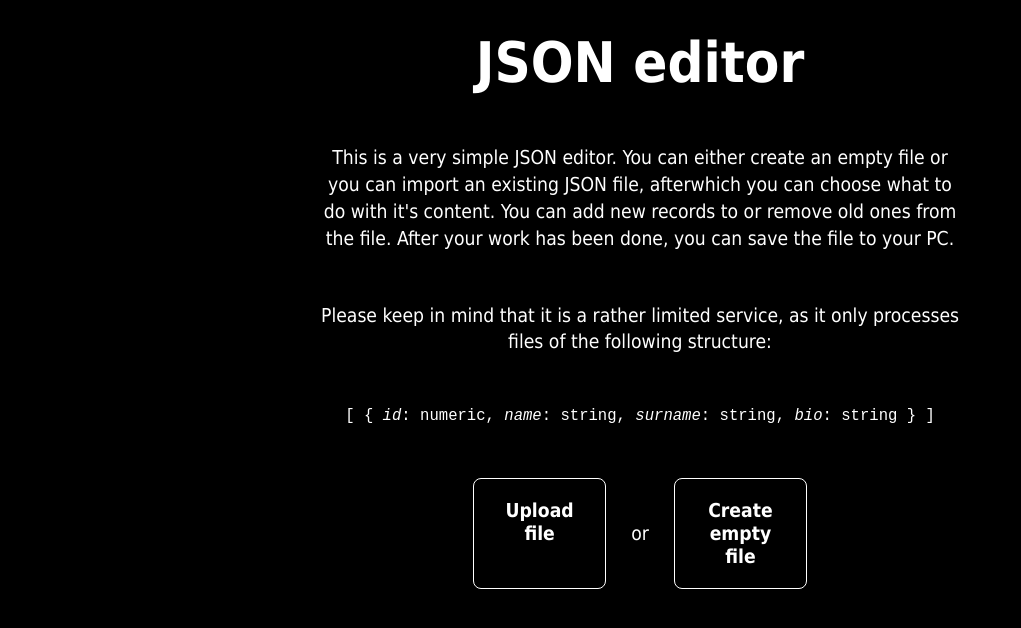
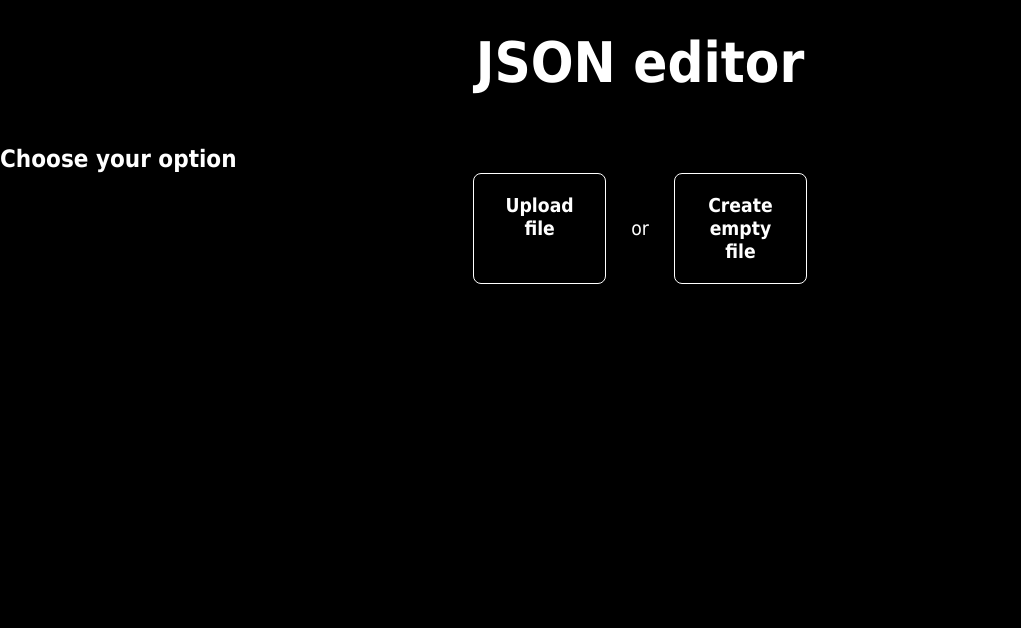
Before and after one commit to srysis/json_editor, a React (Create React App) app: page /create in a window 1280 px wide. Shown: the top 628 px of the page, without its empty margins (0-1021 px from the left). Built offline with nearby package versions, Linux system fonts and the light colour scheme.

Commit message:
changed 'intro_text' content: now all of the information about the app is inside the README file

```diff
--- a/src/pages/home.jsx
+++ b/src/pages/home.jsx
@@ -7,24 +7,7 @@ function Home() {
 	return(
 		<>
 			<div id="intro_text">
-				<p>
-					This is a very simple JSON editor.
-					You can either create an empty file or you can import an existing JSON file, afterwhich you can choose what to do with it's content.
-					You can add new records to or remove old ones from the file. After your work has been done, you can save the file to your PC.
-				</p>
-				<p>
-					Please keep in mind that it is a rather limited service, as it only processes files of the following structure:
-				</p>
-				<pre>
-					[
-						&#123;
-							<em> id</em>: numeric,
-							<em> name</em>: string,
-							<em> surname</em>: string,
-							<em> bio</em>: string
-						&#125;
-					]
-				</pre>
+				<h2>Choose your option</h2>
 			</div>
 			<div className="flex_container navigation">
 				<div id="upload" onClick={() => { navigate("/upload") } }>
```
